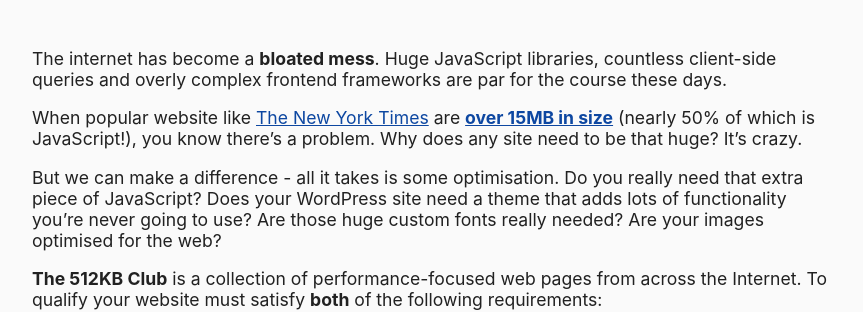
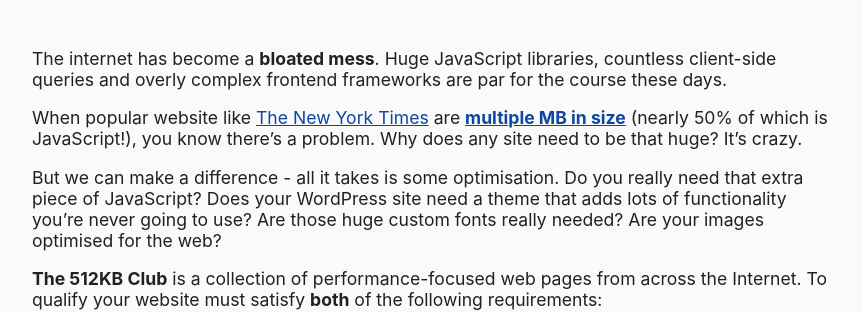
Before and after one commit to kevquirk/512kb.club, a Jekyll site: the page built from index.md, in a window 1280 px wide and 900 px high. Shown: the part 224-536 px from the top of the window, without its empty margins (208-1071 px from the left). Built offline with Jekyll 4.4.1, drawn with Linux system fonts in a browser that asks for light colours.

Commit message:
Fixed NY Times link #1158

```diff
--- a/index.md
+++ b/index.md
@@ -5,7 +5,7 @@
 ---
 The internet has become a <b>bloated mess</b>. Huge JavaScript libraries, countless client-side queries and overly complex frontend frameworks are par for the course these days.
 
-When popular website like [The New York Times](https://www.nytimes.com/) are **[over 15MB in size](https://gtmetrix.com/reports/www.nytimes.com/Dz1IEZl0/)** (nearly 50% of which is JavaScript!), you know there's a problem. Why does any site need to be that huge? It's crazy.
+When popular website like [The New York Times](https://www.nytimes.com/) are **[multiple MB in size](/assets/images/nytimes-report.pdf)** (nearly 50% of which is JavaScript!), you know there's a problem. Why does any site need to be that huge? It's crazy.
 
 But we can make a difference - all it takes is some optimisation. Do you really need that extra piece of JavaScript? Does your WordPress site need a theme that adds lots of functionality you're never going to use? Are those huge custom fonts really needed? Are your images optimised for the web?
 
```
Also changed, not shown: 1 other file.
